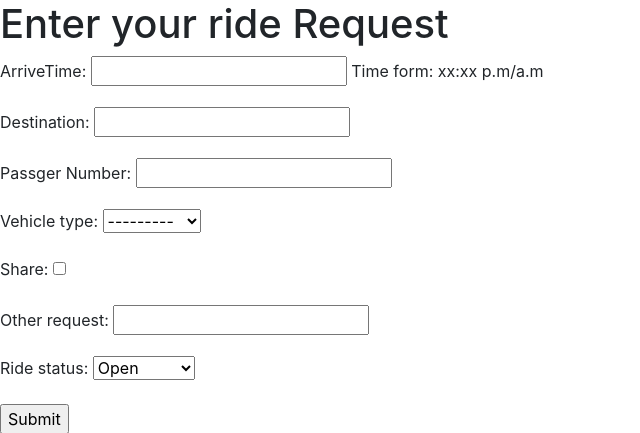
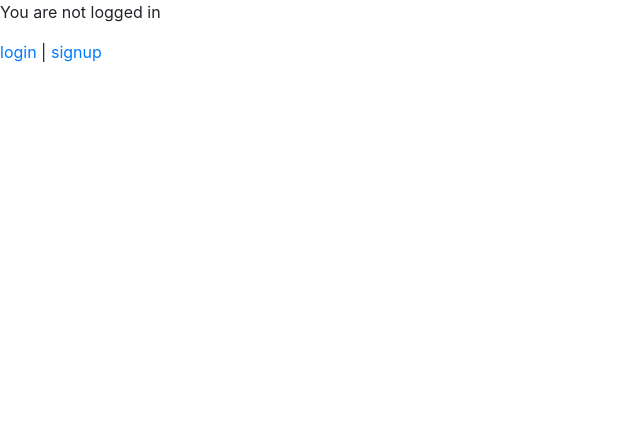
Before and after one commit to ReKaiwang/RideShareSystem, a Django app: page /request/riderequest/ in a window 1280 px wide. Shown: the top 433 px of the page, without its empty margins (0-640 px from the left). Run offline with Django 3.2, Linux system fonts and the light colour scheme; some libraries are stand-ins or nearby versions.

Commit message:
strengthen the security of html

```diff
--- a/templates/ride_request/ride_owner_request.html
+++ b/templates/ride_request/ride_owner_request.html
@@ -6,6 +6,7 @@
      <link rel="stylesheet" href="https://stackpath.bootstrapcdn.com/bootstrap/4.1.3/css/bootstrap.min.css" integrity="sha384-MCw98/SFnGE8fJT3GXwEOngsV7Zt27NXFoaoApmYm81iuXoPkFOJwJ8ERdknLPMO" crossorigin="anonymous">
 </head>
 <body>
+    {% if user.is_authenticated %}
     <h1>Enter your ride Request </h1>
     <form method="POST">
         {{form.as_p}}
@@ -17,5 +18,10 @@
         <a href="{% url 'home' %}">back</a><br>
         <a href="{% url 'logout' %}">Logout</a>
     </div>
+    {% else %}
+      <p>You are not logged in</p>
+      <a href="{% url 'login' %}">login</a> |
+      <a href="{% url 'signup' %}">signup</a>
+    {% endif %}
 </body>
 </html>
--- a/templates/ride_request/ride_share_request.html
+++ b/templates/ride_request/ride_share_request.html
@@ -5,6 +5,7 @@
     <title>Share a Ride!</title>
 </head>
 <body>
+{% if user.is_authenticated %}
 <h1>Enter your Ride Share Request </h1>
     <form method="POST">
         {% csrf_token %}
@@ -15,5 +16,10 @@
         <br>Other Request:<input type="text", name="OtherRe"/> </br>
         <input type="submit" value="Search">
     </form>
+    {% else %}
+      <p>You are not logged in</p>
+      <a href="{% url 'login' %}">login</a> |
+      <a href="{% url 'signup' %}">signup</a>
+    {% endif %}
 </body>
 </html>
--- a/templates/ride_request/sharelist.html
+++ b/templates/ride_request/sharelist.html
@@ -5,6 +5,7 @@
     <title>Sharelist</title>
 </head>
 <body>
+    {% if user.is_authenticated %}
      <p >Valid Share Ride Shows Below:</p>
     <form action = "{% url 'ridelist' %}" name = 'Status', method="POST">
         {% csrf_token %}
@@ -33,4 +34,9 @@
     </form>
      <a href="{% url 'shareride' %}">Change Search Option</a>
 </body>
+    {% else %}
+      <p>You are not logged in</p>
+      <a href="{% url 'login' %}">login</a> |
+      <a href="{% url 'signup' %}">signup</a>
+    {% endif %}
 </html>
```
Also changed, not shown: templates/ride_request/status_view.html (+6 -1 lines), users/views.py (+8 -1 lines), db.sqlite3.
